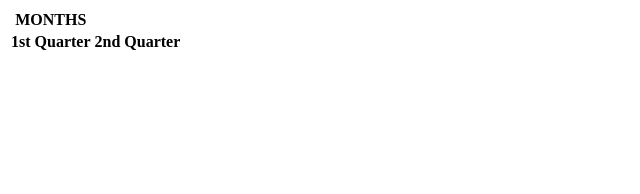
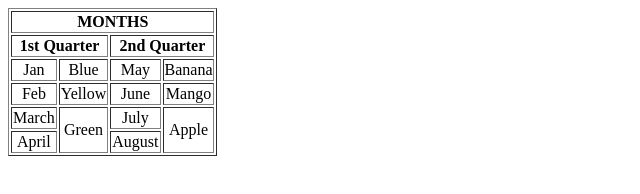
Before and after one commit to Aezyleigh/lab_exercise, a plain HTML site: page index.html in a window 1280 px wide. Shown: the whole page, without its empty margins (0-640 px from the left). Drawn offline with Linux system fonts and the light colour scheme.

Commit message:
index.html

```diff
--- a/index.html
+++ b/index.html
@@ -11,18 +11,42 @@
 
 <body>
 
-<table>
+<table border = "1">
+  <tr>
+    <th colspan="4">MONTHS</th>
+  </tr>
 
-<th>MONTHS</th>
+  <tr>
+    <th colspan="2">1st Quarter</th>
+    <th colspan="2">2nd Quarter</th>
+  </tr>
 
-<tr>
-<th>1st Quarter</th>
-<th>2nd Quarter</th>
-</tr>
+  <tr align="center">
+    <td>Jan</td>
+    <td>Blue</td>
+    <td>May</td>
+    <td>Banana</td>
+  </tr>
 
+  <tr align="center">
+    <td>Feb</td>
+    <td>Yellow</td>
+    <td>June</td>
+    <td>Mango</td>
+  </tr>
+
+  <tr align="center">
+    <td>March</td>
+    <td rowspan="2">Green</td>
+    <td>July</td>
+    <td rowspan="2">Apple</td>
+  </tr>
+
+  <tr align="center">
+    <td>April</td>
+    <td>August</td>
+  </tr>
 
 </table>
-
 </body>
-
 </html>
```
